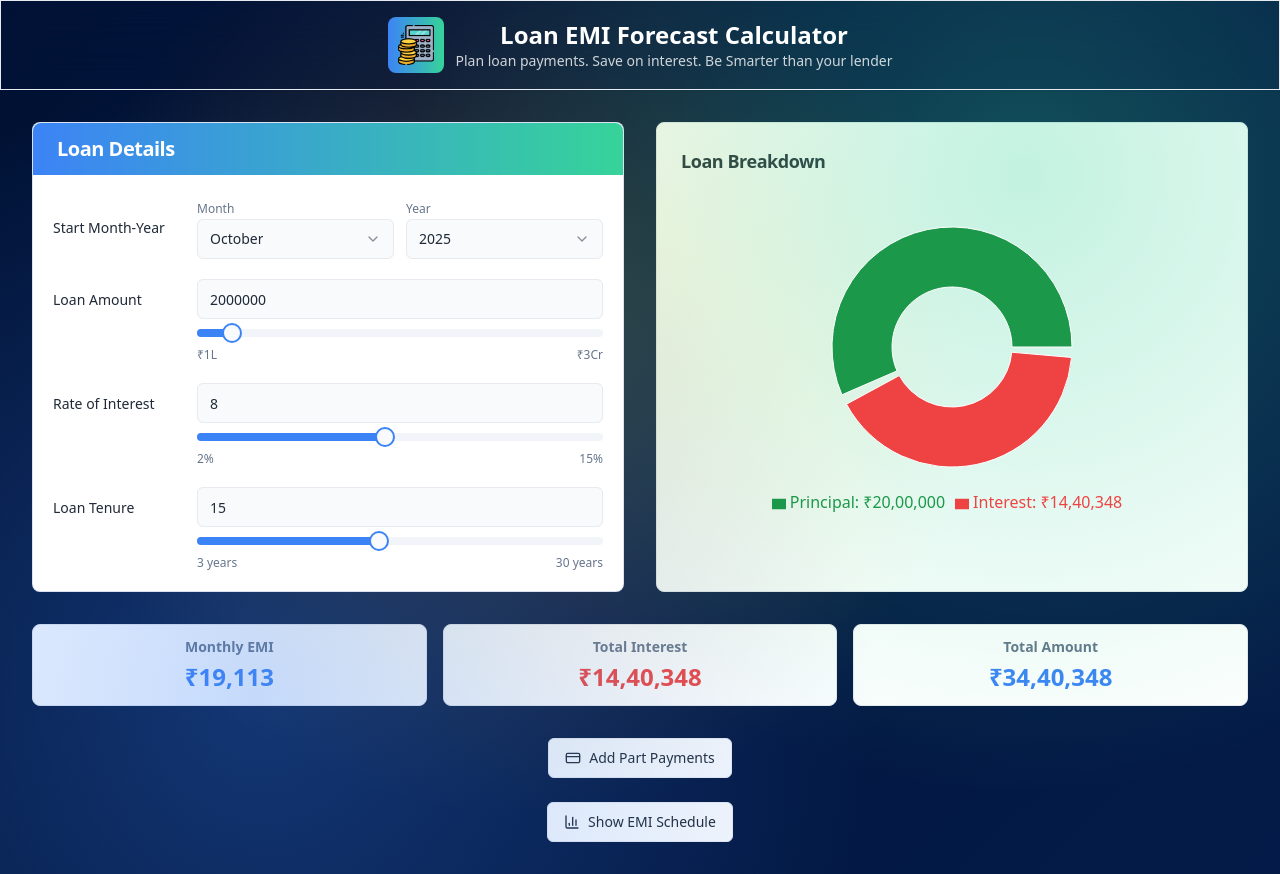
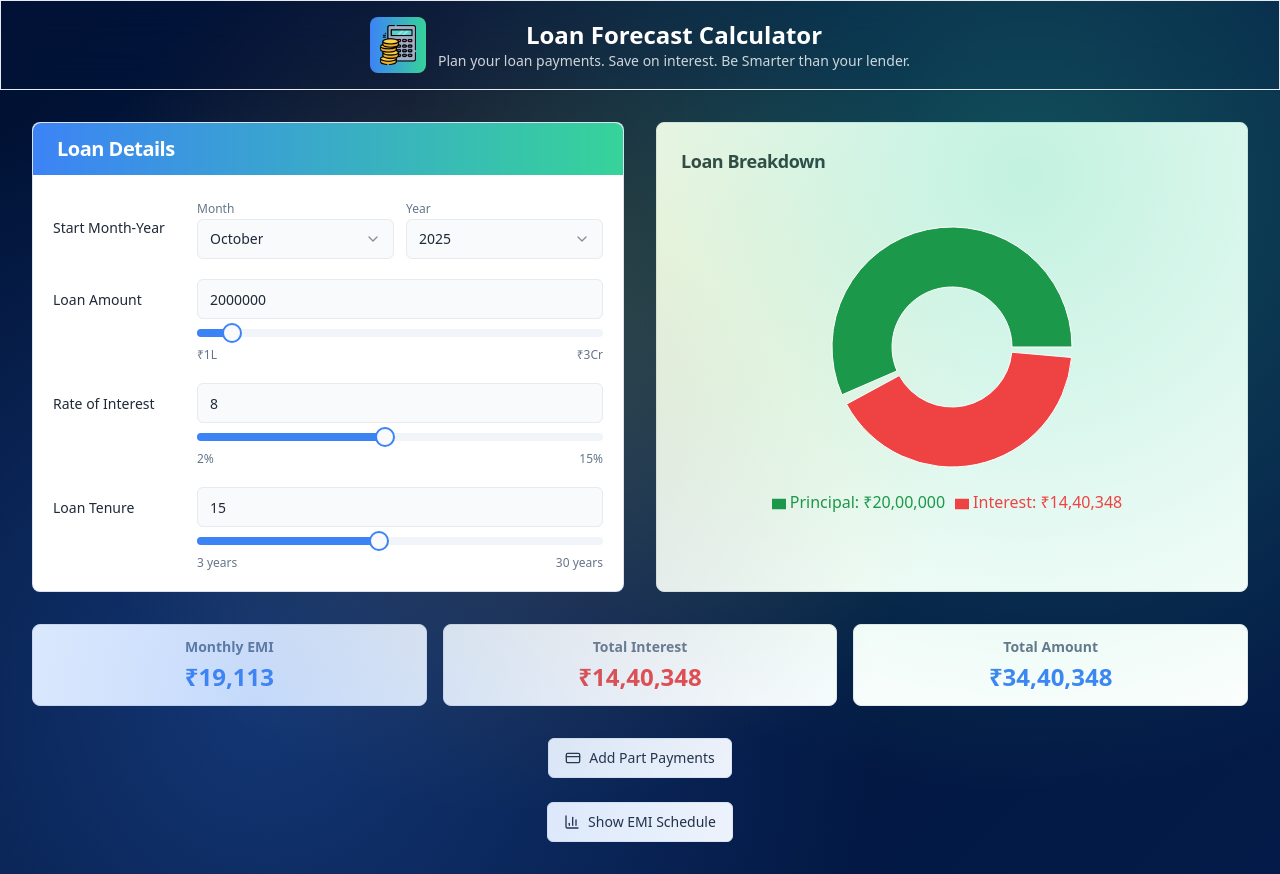
Before and after one commit to fabixcorner/loan-emi-forecast-calc, a React (Vite) app: page / in a window 1280 px wide. Built offline with nearby package versions, Linux system fonts and the light colour scheme.

Commit message:
Update title header and description
Update title header and description

```diff
--- a/src/pages/Index.tsx
+++ b/src/pages/Index.tsx
@@ -119,10 +119,10 @@ const Index = () => {
             </div>
             <div className="text-center">
               <h1 className="text-2xl font-bold text-white">
-                {isScheduleView ? 'Shared EMI Schedule' : 'Loan EMI Forecast Calculator'}
+                {isScheduleView ? 'Shared EMI Schedule' : 'Loan Forecast Calculator'}
               </h1>
               <p className="text-sm text-white/80">
-                {isScheduleView ? 'View detailed loan repayment schedule' : 'Plan loan payments. Save on interest. Be Smarter than your lender'}
+                {isScheduleView ? 'View detailed loan repayment schedule' : 'Plan your loan payments. Save on interest. Be Smarter than your lender.'}
               </p>
             </div>
           </div>
```
